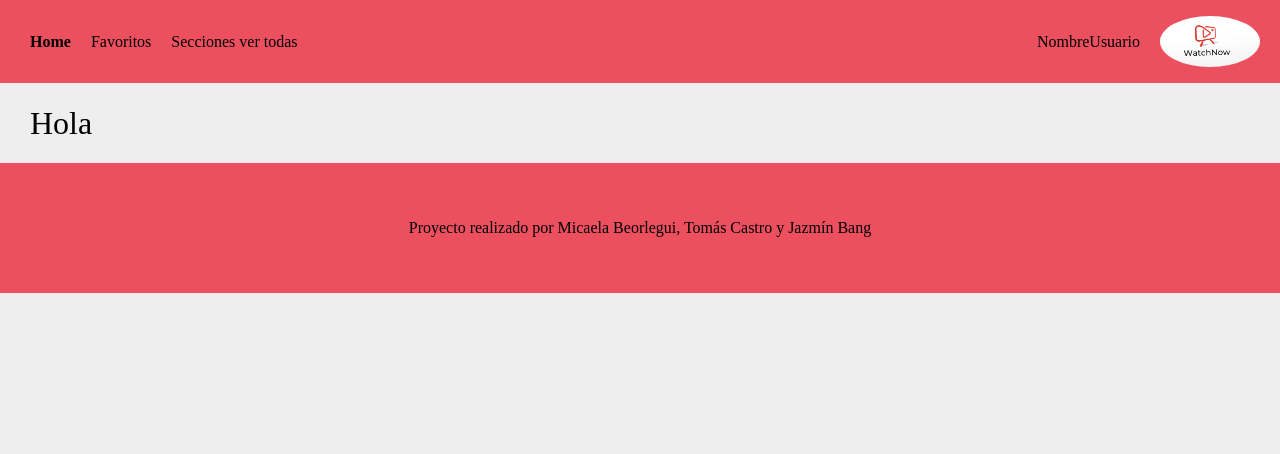
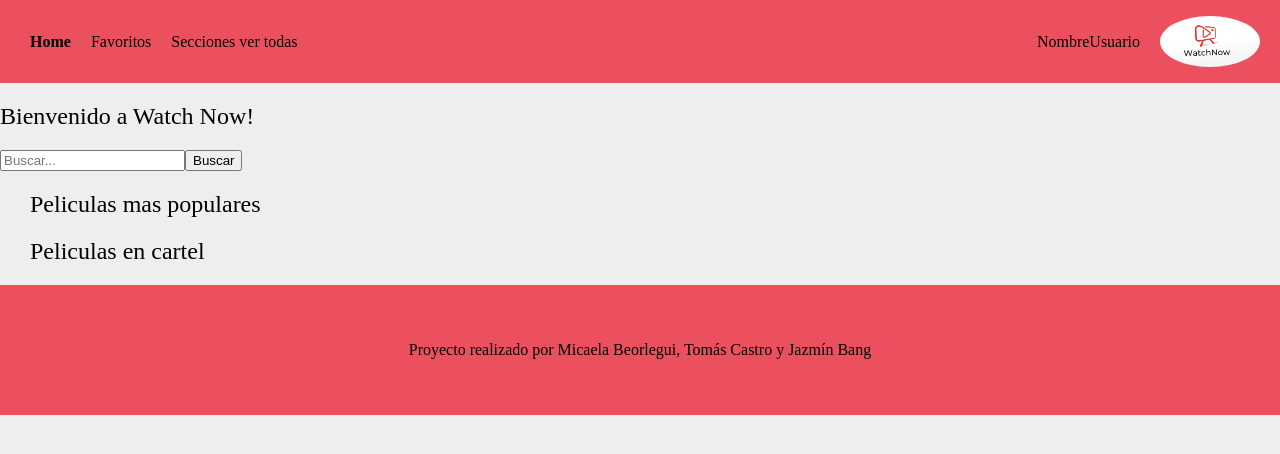
Before and after one commit to micabeorlegui/proyecto_react, a React (Create React App) app in the folder proyecto_react/: page / in a window 1280 px wide. Shown: the top 454 px of the page. Built offline with nearby package versions, Linux system fonts and the light colour scheme.

Commit message:
empece a hacer el home

```diff
--- a/proyecto_react/package.json
+++ b/proyecto_react/package.json
@@ -9,7 +9,7 @@
     "react": "^18.3.1",
     "react-dom": "^18.3.1",
     "react-router-dom": "^5.3.4",
-    "react-scripts": "^5.0.1",
+    "react-scripts": "^3.0.1",
     "web-vitals": "^2.1.4"
   },
   "scripts": {
--- a/proyecto_react/src/App.jsx
+++ b/proyecto_react/src/App.jsx
@@ -4,15 +4,15 @@ import Footer from "./components/Footer/Footer";
 import NotFound from "./components/pages/NotFound";
 import VerTodas from "./components/pages/VerTodas";
 import {Switch, Route} from 'react-router-dom';
+import Home from "./components/pages/Home";
 
 function App() {
   return (
     <>
       <Header/>
-      <h1>Hola</h1>
       <Switch>
         {/* {Cuando cada uno cree su componente y lo exporte, saque las comillas en component} */}
-        <Route path="/" exact component={'Home'}/>
+        <Route path="/" exact component={Home}/>
         <Route path="/verTodas" exact component={VerTodas}/>
         <Route path="/detalle" exact component={'Detalle'}/>
         <Route path="/favoritos" exact component={'Favoritos'}/>
--- a/proyecto_react/src/components/FormularioVerMas/FormularioVerMas.js
+++ b/proyecto_react/src/components/FormularioVerMas/FormularioVerMas.js
@@ -1,3 +1,4 @@
+import React from "react";
 import { Component } from "react";
 
 class FormularioVerMas extends Component {
--- a/proyecto_react/src/components/pages/Home.js
+++ b/proyecto_react/src/components/pages/Home.js
@@ -0,0 +1,19 @@
+import React from 'react';
+const Home = ()=> {
+    return (
+        <>
+            <h2>Bienvenido a Watch Now!</h2>
+            <form action="/searchResult" method="get">
+                <input type="text" name="query" placeholder="Buscar..." required/>
+                <button type="submit">Buscar</button>
+            </form>
+
+            <main>
+                <h2>Peliculas mas populares</h2>
+
+                <h2>Peliculas en cartel</h2>
+            </main>
+        </>
+    )
+}
+export default Home
--- a/proyecto_react/src/components/pages/NotFound.js
+++ b/proyecto_react/src/components/pages/NotFound.js
@@ -1,3 +1,4 @@
+import React from 'react';
 const NotFound= () => {
     return(
         <>
--- a/proyecto_react/src/components/pages/VerTodas.js
+++ b/proyecto_react/src/components/pages/VerTodas.js
@@ -1,3 +1,4 @@
+import React from 'react';
 import FormularioVerMas from "../FormularioVerMas/FormularioVerMas";
 
 const VerTodas= () => {
```
Also changed, not shown: 1 other file (tests, documents, lock files or other folders).
